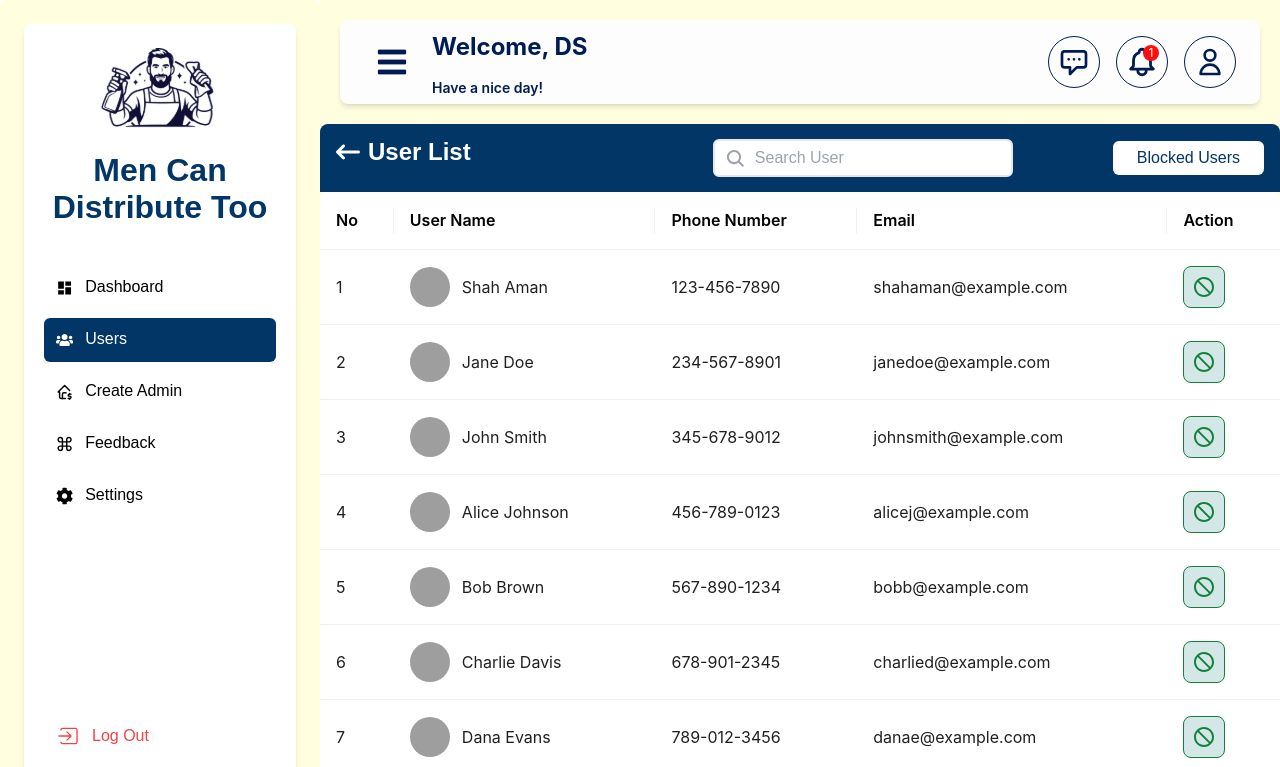
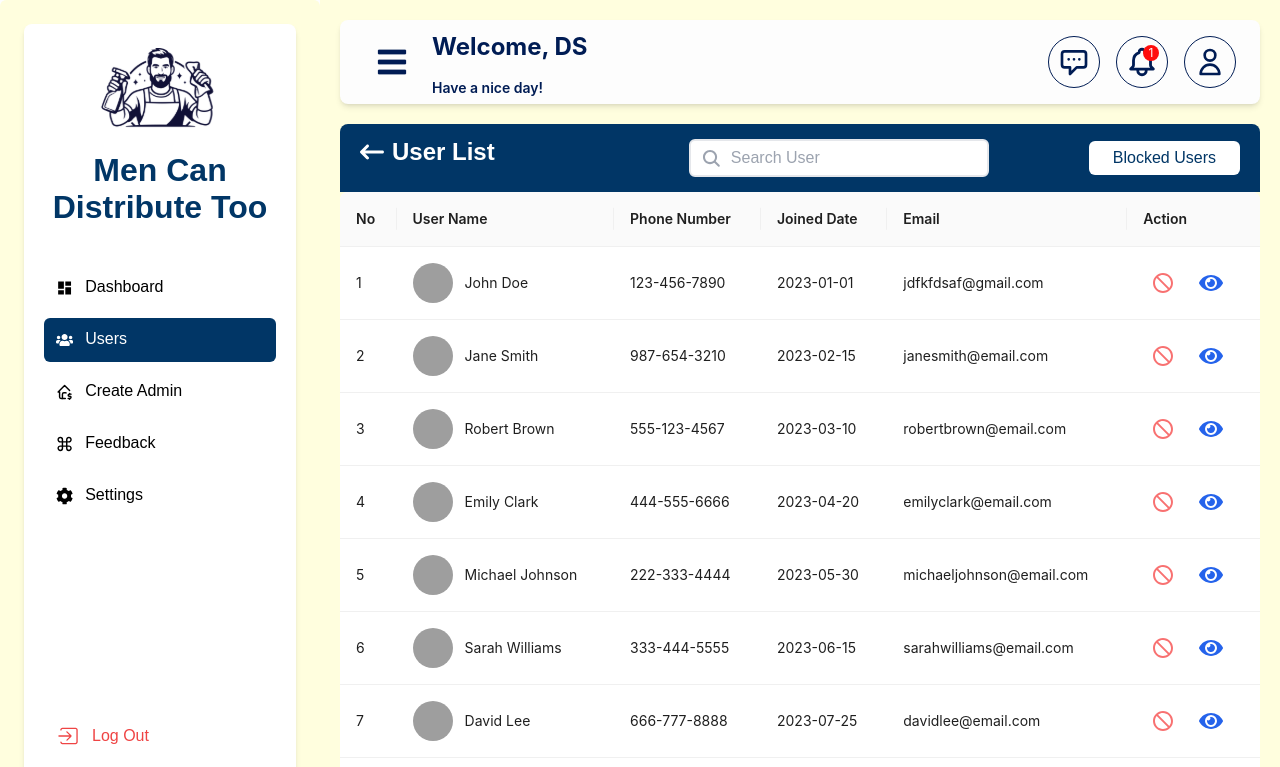
Before and after one commit to shishir786/manCanCleanToo-Dashboard, a React (Vite) app: page /dashboard/users in a window 1280 px wide. Shown: the top 767 px of the page. Built offline with nearby package versions, Linux system fonts and the light colour scheme; grey boxes are pictures that could not be loaded.

Commit message:
user list

```diff
--- a/src/page/UserManagement/Users.jsx
+++ b/src/page/UserManagement/Users.jsx
@@ -2,231 +2,157 @@ import { ConfigProvider, Modal, Table } from "antd";
 import { useState } from "react";
 import { IoSearch } from "react-icons/io5";
 import { MdBlockFlipped } from "react-icons/md";
+import { FaEye } from "react-icons/fa";
 import PageHeading from "../../shared/PageHeading";
 
 const Users = () => {
   const [isModalOpen, setIsModalOpen] = useState(false);
+  const [selectedUser, setSelectedUser] = useState(null); // store clicked user
+
   const handleOk = () => {
     setIsModalOpen(false);
+    setSelectedUser(null);
   };
+
   const handleCancel = () => {
     setIsModalOpen(false);
+    setSelectedUser(null);
   };
+
   const showModal = () => {
     setIsModalOpen(true);
   };
-  const dataSource = [
+
+  const showUserDetails = (user) => {
+    setSelectedUser(user);
+    setIsModalOpen(true);
+  };
+
+ const userData = [
    {
      key: "1",
-      no: "1",
-      userName: "Shah Aman",
-      email: "shahaman@example.com",
+     no: 1,
+     userName: "John Doe",
      phoneNumber: "123-456-7890",
+     joinedDate: "2023-01-01",
+     email: "jdfkfdsaf@gmail.com",
    },
    {
      key: "2",
-      no: "2",
-      userName: "Jane Doe",
-      email: "janedoe@example.com",
-      phoneNumber: "234-567-8901",
+     no: 2,
+     userName: "Jane Smith",
+     phoneNumber: "987-654-3210",
+     joinedDate: "2023-02-15",
+     email: "janesmith@email.com",
    },
    {
      key: "3",
-      no: "3",
-      userName: "John Smith",
-      email: "johnsmith@example.com",
-      phoneNumber: "345-678-9012",
+     no: 3,
+     userName: "Robert Brown",
+     phoneNumber: "555-123-4567",
+     joinedDate: "2023-03-10",
+     email: "robertbrown@email.com",
    },
    {
      key: "4",
-      no: "4",
-      userName: "Alice Johnson",
-      email: "alicej@example.com",
-      phoneNumber: "456-789-0123",
+     no: 4,
+     userName: "Emily Clark",
+     phoneNumber: "444-555-6666",
+     joinedDate: "2023-04-20",
+     email: "emilyclark@email.com",
    },
    {
      key: "5",
-      no: "5",
-      userName: "Bob Brown",
-      email: "bobb@example.com",
-      phoneNumber: "567-890-1234",
+     no: 5,
+     userName: "Michael Johnson",
+     phoneNumber: "222-333-4444",
+     joinedDate: "2023-05-30",
+     email: "michaeljohnson@email.com",
    },
    {
      key: "6",
-      no: "6",
-      userName: "Charlie Davis",
-      email: "charlied@example.com",
-      phoneNumber: "678-901-2345",
+     no: 6,
+     userName: "Sarah Williams",
+     phoneNumber: "333-444-5555",
+     joinedDate: "2023-06-15",
+     email: "sarahwilliams@email.com",
    },
    {
      key: "7",
-      no: "7",
-      userName: "Dana Evans",
-      email: "danae@example.com",
-      phoneNumber: "789-012-3456",
+     no: 7,
+     userName: "David Lee",
+     phoneNumber: "666-777-8888",
+     joinedDate: "2023-07-25",
+     email: "davidlee@email.com",
    },
    {
      key: "8",
-      no: "8",
-      userName: "Evan Foster",
-      email: "evanf@example.com",
-      phoneNumber: "890-123-4567",
+     no: 8,
+     userName: "Sophia Martinez",
+     phoneNumber: "555-999-0000",
+     joinedDate: "2023-08-05",
+     email: "sophiamartinez@email.com",
    },
    {
      key: "9",
-      no: "9",
-      userName: "Fiona Gray",
-      email: "fionag@example.com",
-      phoneNumber: "901-234-5678",
+     no: 9,
+     userName: "James Taylor",
+     phoneNumber: "777-888-9999",
+     joinedDate: "2023-09-15",
+     email: "jamestaylor@email.com",
    },
    {
      key: "10",
-      no: "10",
-      userName: "George Hall",
-      email: "georgeh@example.com",
-      phoneNumber: "012-345-6789",
+     no: 10,
+     userName: "Olivia Davis",
+     phoneNumber: "888-999-0001",
+     joinedDate: "2023-10-01",
+     email: "oliviadavis@email.com",
    },
    {
      key: "11",
-      no: "11",
-      userName: "Hannah Ives",
-      email: "hannahi@example.com",
-      phoneNumber: "111-222-3333",
+     no: 11,
+     userName: "Ethan Wilson",
+     phoneNumber: "999-000-1111",
+     joinedDate: "2023-11-07",
+     email: "ethanwilson@email.com",
    },
    {
      key: "12",
-      no: "12",
-      userName: "Ian Jones",
-      email: "ianj@example.com",
-      phoneNumber: "222-333-4444",
+     no: 12,
+     userName: "Isabella White",
+     phoneNumber: "000-111-2222",
+     joinedDate: "2023-12-22",
+     email: "isabellawhite@email.com",
    },
    {
      key: "13",
-      no: "13",
-      userName: "Julia King",
-      email: "juliak@example.com",
-      phoneNumber: "333-444-5555",
+     no: 13,
+     userName: "Lucas Harris",
+     phoneNumber: "111-222-3333",
+     joinedDate: "2024-01-30",
+     email: "lucasharris@email.com",
    },
    {
      key: "14",
-      no: "14",
-      userName: "Kevin Lee",
-      email: "kevinl@example.com",
-      phoneNumber: "444-555-6666",
+     no: 14,
+     userName: "Mia Young",
+     phoneNumber: "444-555-6667",
+     joinedDate: "2024-02-10",
+     email: "miayoung@email.com",
    },
    {
      key: "15",
-      no: "15",
-      userName: "Laura Moore",
-      email: "lauram@example.com",
-      phoneNumber: "555-666-7777",
-    },
-    {
-      key: "16",
-      no: "16",
-      userName: "Mike Nguyen",
-      email: "miken@example.com",
-      phoneNumber: "666-777-8888",
-    },
-    {
-      key: "17",
-      no: "17",
-      userName: "Nina Owens",
-      email: "ninao@example.com",
-      phoneNumber: "777-888-9999",
-    },
-    {
-      key: "18",
-      no: "18",
-      userName: "Oscar Patel",
-      email: "oscarp@example.com",
-      phoneNumber: "888-999-0000",
-    },
-    {
-      key: "19",
-      no: "19",
-      userName: "Paula Quinn",
-      email: "paulaq@example.com",
-      phoneNumber: "999-000-1111",
-    },
-    {
-      key: "20",
-      no: "20",
-      userName: "Quinn Ross",
-      email: "quinnr@example.com",
-      phoneNumber: "000-111-2222",
-    },
-    {
-      key: "21",
-      no: "21",
-      userName: "Rachel Scott",
-      email: "rachels@example.com",
-      phoneNumber: "101-202-3030",
-    },
-    {
-      key: "22",
-      no: "22",
-      userName: "Steve Thomas",
-      email: "stevet@example.com",
-      phoneNumber: "202-303-4040",
-    },
-    {
-      key: "23",
-      no: "23",
-      userName: "Tina Underwood",
-      email: "tinau@example.com",
-      phoneNumber: "303-404-5050",
-    },
-    {
-      key: "24",
-      no: "24",
-      userName: "Uma Vincent",
-      email: "umav@example.com",
-      phoneNumber: "404-505-6060",
-    },
-    {
-      key: "25",
-      no: "25",
-      userName: "Victor White",
-      email: "victorw@example.com",
-      phoneNumber: "505-606-7070",
-    },
-    {
-      key: "26",
-      no: "26",
-      userName: "Wendy Xu",
-      email: "wendyx@example.com",
-      phoneNumber: "606-707-8080",
-    },
-    {
-      key: "27",
-      no: "27",
-      userName: "Xander Young",
-      email: "xandery@example.com",
-      phoneNumber: "707-808-9090",
-    },
-    {
-      key: "28",
-      no: "28",
-      userName: "Yara Zane",
-      email: "yaraz@example.com",
-      phoneNumber: "808-909-1010",
-    },
-    {
-      key: "29",
-      no: "29",
-      userName: "Zach Allen",
-      email: "zacha@example.com",
-      phoneNumber: "909-101-2121",
-    },
-    {
-      key: "30",
-      no: "30",
-      userName: "Abby Baker",
-      email: "abbyb@example.com",
-      phoneNumber: "101-212-3232",
+     no: 15,
+     userName: "Aiden Walker",
+     phoneNumber: "555-666-7778",
+     joinedDate: "2024-03-14",
+     email: "aidenwalker@email.com",
    },
  ];
+
+
+  const dataSource = userData;
 
   const columns = [
     { title: "No", dataIndex: "no", key: "no" },
@@ -245,77 +171,61 @@ const Users = () => {
       ),
     },
     { title: "Phone Number", dataIndex: "phoneNumber", key: "phoneNumber" },
+    { title: "Joined Date", dataIndex: "joinedDate", key: "joinedDate" },
     { title: "Email", dataIndex: "email", key: "email" },
     {
       title: "Action",
       key: "action",
-      render: () => (
+      render: (_, record) => (
+        <div className="flex items-center gap-2">
           <button
             onClick={showModal}
-          className="border border-[#14803c] text-[#14803c] rounded-lg p-2 bg-[#d3e8e6] hover:bg-[#b4d9d4] transition duration-200"
+            className="  text-[#082513] rounded-lg p-2  hover:bg-teal-400 transition duration-200"
           >
-          <MdBlockFlipped className="w-6 h-6 text-[#14803c]" />
+            <MdBlockFlipped className="w-6 h-6 text-red-400 hover:text-black" />
           </button>
+          <button
+            onClick={() => showUserDetails(record)} // pass clicked user
+            className="  text-blue-500 rounded-lg p-2  hover:bg-blue-400 transition duration-200"
+          >
+            <FaEye className="w-6 h-6 text-blue-600" />
+          </button>
+        </div>
       ),
     },
   ];
 
   return (
-    <>
-      <div className="  rounded-t-lg mt-5 rounded-b-none  bg-[#013666] text-white py-3 px-4 flex justify-between items-center">
-        {/* Page Heading */}
+    <><div>
+
+      <div className="rounded-t-lg mt-5 rounded-b-none bg-[#013666] text-white py-3  flex flex-row justify-between items-center mx-5 px-5">
         <PageHeading title="User List" />
-
-        {/* Search and Blocked Users Button */}
         <div className="flex items-center gap-[100px]">
-          {/* Search Bar */}
-          <div className="relative w-full  sm:w-[300px]">
-            <div className="flex items-center">
+          <div className="relative w-full sm:w-[300px]">
+            <div className="flex items-center ">
               <input
                 type="text"
                 placeholder="Search User"
-                className="border-2  py-2 pl-10 pr-4 text-black  outline-none w-full rounded-md  "
+                className="border-2 py-2 pl-10 pr-4 text-black outline-none w-full rounded-md "
               />
               <span className="text-gray-400 absolute top-0 left-0 h-full px-3 flex items-center justify-center">
                 <IoSearch className="text-[1.3rem]" />
               </span>
             </div>
           </div>
-
-          {/* Blocked Users Button */}
           <button className="bg-white text-[#013666] py-2 px-6 rounded-md hover:bg-gray-100 focus:outline-none">
             Blocked Users
           </button>
         </div>
+
       </div>
-
+        <div className="mx-5 rounded-b-lg ">
           <ConfigProvider
-        theme={{
-          components: {
-            InputNumber: {
-              activeBorderColor: "#14803c",
-            },
-            Pagination: {
-              colorPrimaryBorder: "rgb(19,194,194)",
-              colorBorder: "rgb(82,196,26)",
-              colorTextPlaceholder: "rgb(82,196,26)",
-              colorTextDisabled: "rgb(82,196,26)",
-              colorBgTextActive: "rgb(82,196,26)",
-              itemActiveBgDisabled: "rgb(82,196,26)",
-              itemActiveColorDisabled: "rgb(0,0,0)",
-              itemBg: "rgb(82,196,26)",
-              colorBgTextHover: "rgb(82,196,26)",
-              colorPrimary: "rgb(82,196,26)",
-              colorPrimaryHover: "rgb(82,196,26)",
-            },
-            Table: {
-              headerBg: "#ffff",
-              headerColor: "rgb(0,0,0)",
-              cellFontSize: 16,
-
-            },
-          },
-        }}
+            theme={
+              {
+                /* your theme */
+              }
+            }
           >
             <Table
               dataSource={dataSource}
@@ -330,17 +240,43 @@ const Users = () => {
               onCancel={handleCancel}
               footer={null}
             >
-          <div className="p-5">
-            <h1 className="text-4xl text-center text-[#0D0D0D]">
-              Are you sure you want to block ?
+              {selectedUser ? (
+                <div className="p-5 text-center ">
+                  <img
+                    src={`https://avatar.iran.liara.run/public/${selectedUser.no}`}
+                    alt="Avatar"
+                    className="w-24 h-24 rounded-full mx-auto mb-4"
+                  />
+                  <h2 className="text-2xl font-bold mb-2">
+                    {selectedUser.userName}
+                  </h2>
+                  <p>
+                    <strong>Email:</strong> {selectedUser.email}
+                  </p>
+                  <p>
+                    <strong>Phone:</strong> {selectedUser.phoneNumber}
+                  </p>
+                  <p>
+                    <strong>User ID:</strong> {selectedUser.key}
+                  </p>
+                  <button
+                    onClick={handleOk}
+                    className="mt-5 bg-[#14803c] text-white font-semibold w-full py-2 rounded transition duration-200"
+                  >
+                    Close
+                  </button>
+                </div>
+              ) : (
+                <div className="p-5 text-center">
+                  <h1 className="text-4xl text-[#0D0D0D]">
+                    Are you sure you want to block?
                   </h1>
-
                   <div className="text-center py-5">
                     <button
                       onClick={handleOk}
                       className="bg-[#14803c] text-white font-semibold w-full py-2 rounded transition duration-200"
                     >
-                Yes,Block
+                      Yes, Block
                     </button>
                   </div>
                   <div className="text-center pb-5">
@@ -348,12 +284,15 @@ const Users = () => {
                       onClick={handleOk}
                       className="text-[#14803c] border-2 border-green-600 bg-white font-semibold w-full py-2 rounded transition duration-200"
                     >
-                No,Don’t Block
+                      No, Don’t Block
                     </button>
                   </div>
                 </div>
+              )}
             </Modal>
           </ConfigProvider>
+        </div>
+    </div>
     </>
   );
 };
```
Lines whose indentation alone changed are shown as unchanged.
